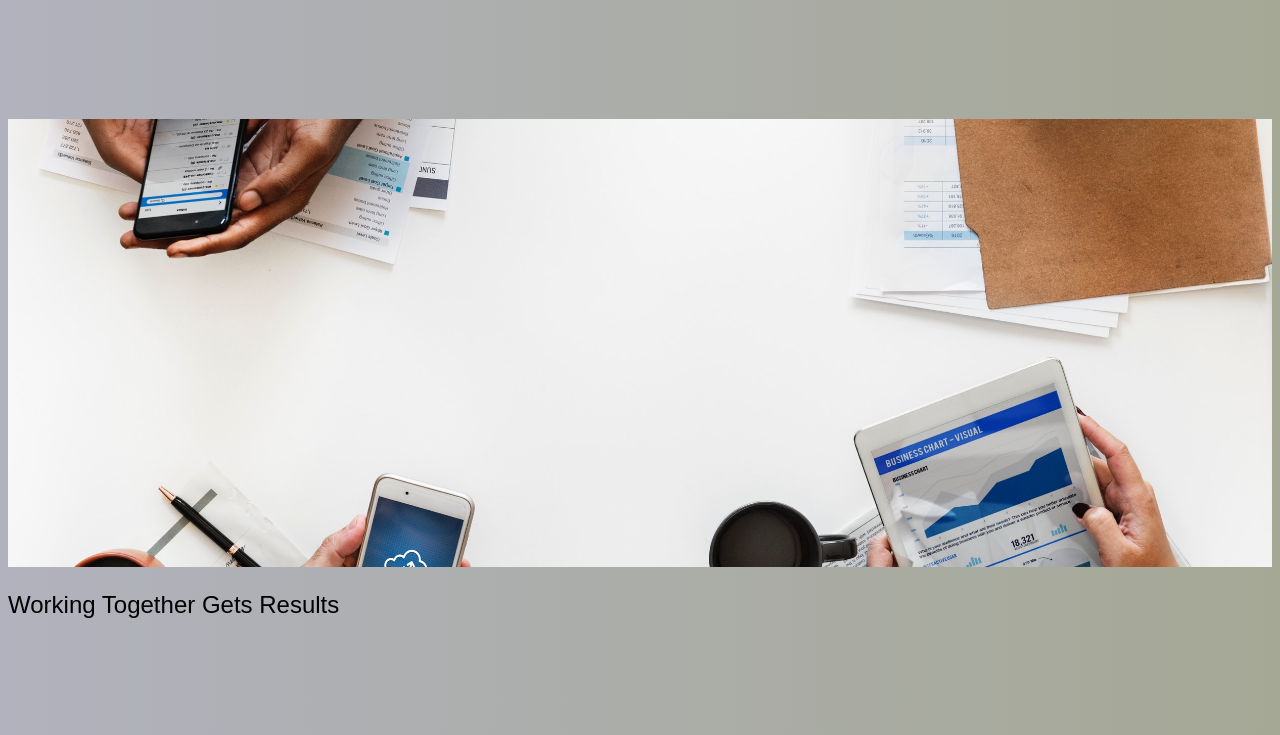
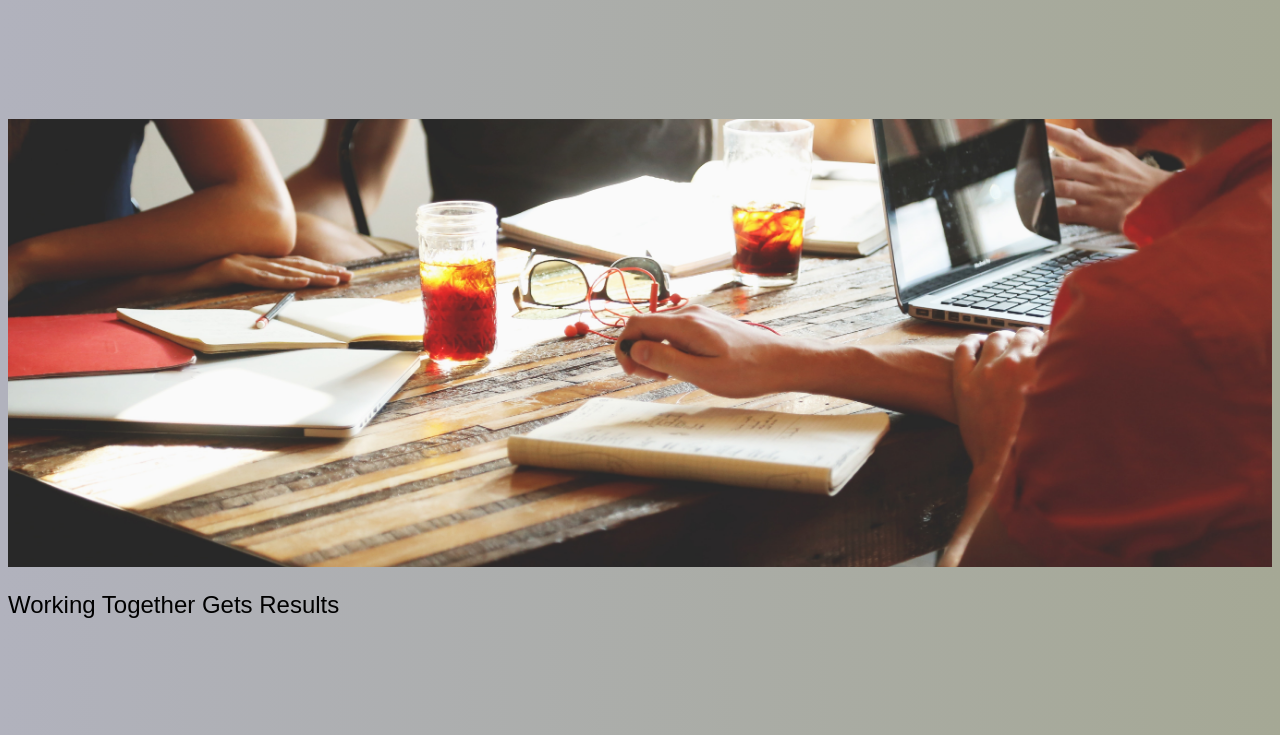
Before and after one commit to john-azzaro/Study-Greensock-Animation-API, a plain HTML site: page index.html in a window 1280 px wide. Shown: the part 65-800 px from the top of the page. Drawn offline with nearby package versions, Linux system fonts and the light colour scheme.

Commit message:
added hero pic, html

```diff
--- a/index.html
+++ b/index.html
@@ -20,7 +20,7 @@
 
       <section>
          <div class="hero">
-            <img src="./img/cellphone-contemporary-device-955450.jpg" alt="collab picture" />
+            <img src="./img/advice-advise-advisor-7097.jpg" alt="collab picture" />
             <h1 class="headline">Working Together Gets Results</h1>
          </div>
       </section>
```
Also changed, not shown: img/advice-advise-advisor-7097.jpg (added).
